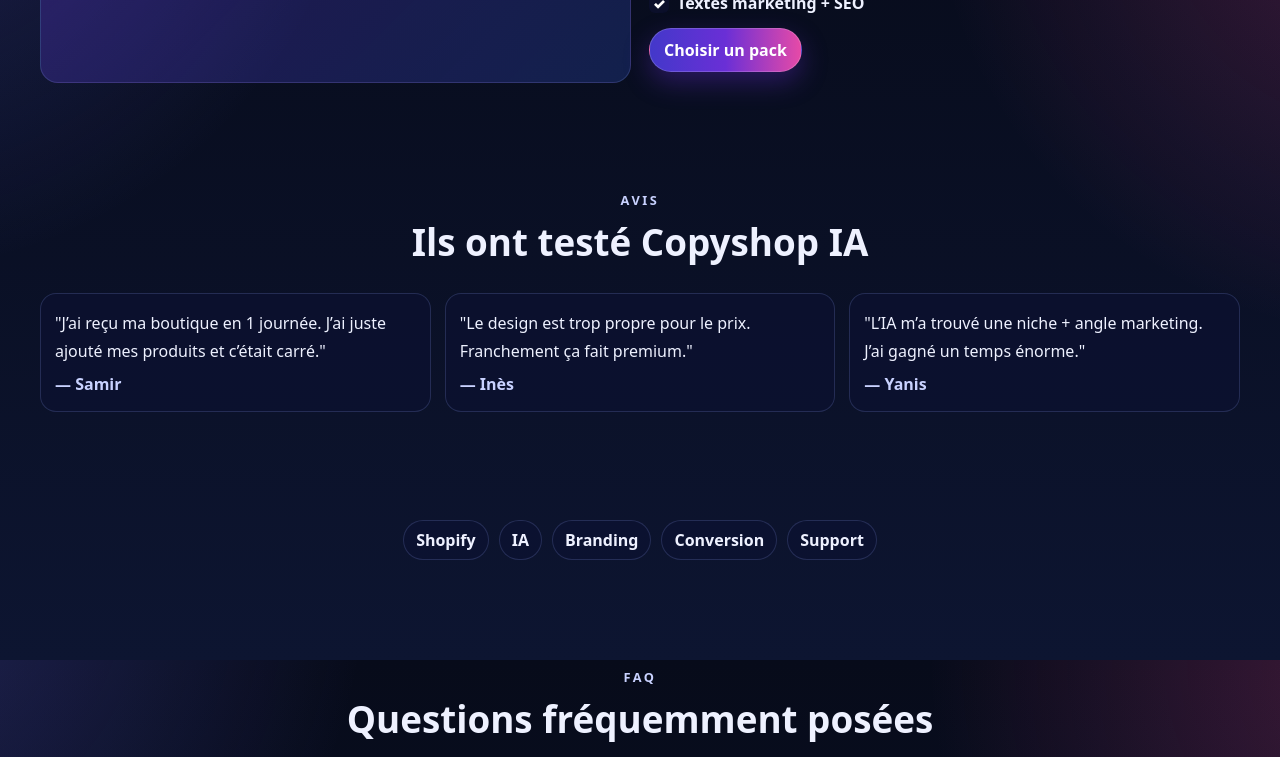
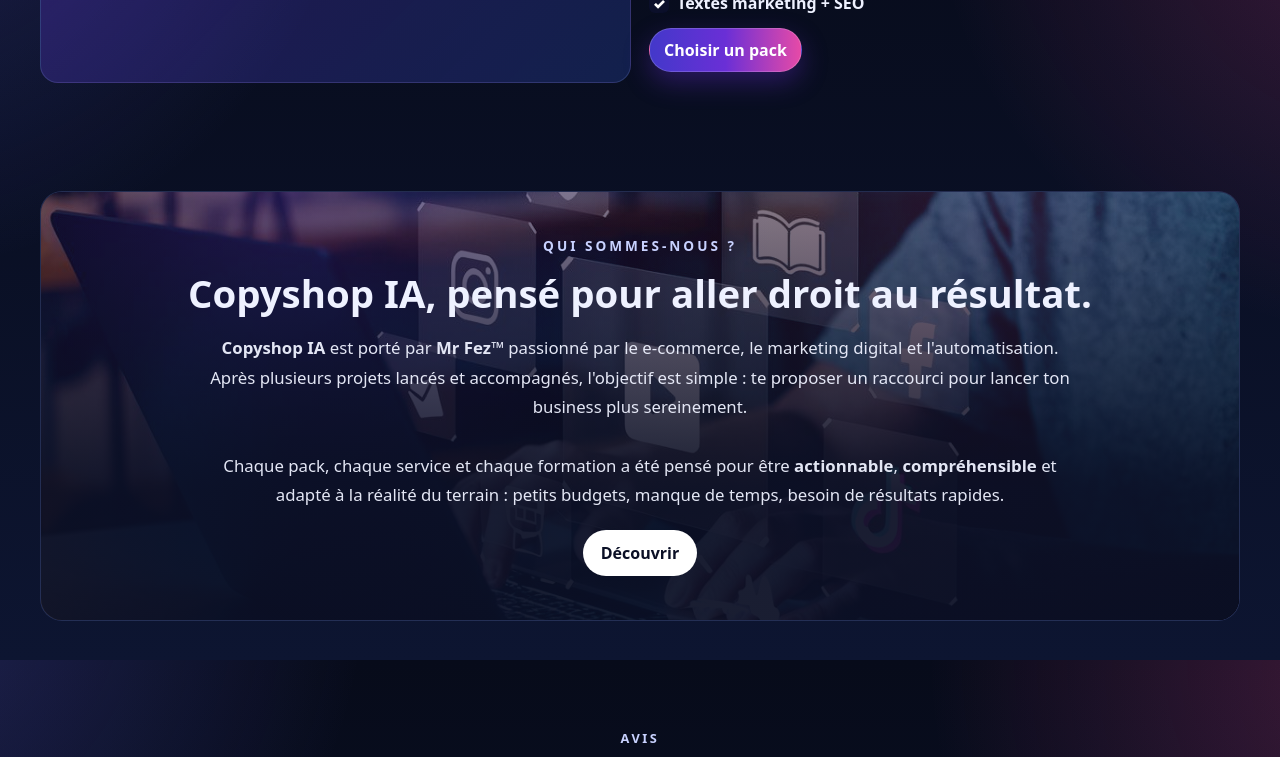
Before and after one commit to Mrfezz/copyshop-ia, a Next.js app: page / in a window 1280 px wide. Shown: the part 1740-2497 px from the top of the page. Built offline with nearby package versions, Linux system fonts and the light colour scheme.

Commit message:
Add About section on home + mobile read more

```diff
--- a/app/page.tsx
+++ b/app/page.tsx
@@ -133,6 +133,10 @@ export default function HomePage() {
       <VideoSection />
       <FeaturesScrolling />
       <FeaturedProduct />
+
+      {/* ✅ Bloc “Qui sommes-nous ?” (image en fond + texte dessus + mobile “voir plus”) */}
+      <AboutSection />
+
       <ReviewsSection />
       <MiniSlideshow />
       <HomeFAQ />
@@ -292,6 +296,63 @@ function FeaturedProduct() {
   );
 }
 
+function AboutSection() {
+  const [expanded, setExpanded] = useState(false);
+
+  return (
+    <section style={styles.section}>
+      <div style={styles.sectionInner}>
+        <div style={styles.aboutHero} className="aboutHero">
+          <img
+            src="/images/qui-sommes-nous.jpg"
+            alt="Qui sommes-nous Copyshop IA"
+            style={styles.aboutHeroImg}
+          />
+          <div style={styles.aboutHeroOverlay} />
+
+          <div style={styles.aboutHeroContent}>
+            <p style={styles.aboutKicker}>Qui sommes-nous ?</p>
+
+            <h2 style={styles.aboutTitle}>
+              Copyshop IA, pensé pour aller droit au résultat.
+            </h2>
+
+            <p
+              className={`aboutText ${expanded ? "expanded" : ""}`}
+              style={styles.aboutText}
+            >
+              <strong>Copyshop IA</strong> est porté par <strong>Mr Fez™</strong> passionné par le
+              e-commerce, le marketing digital et l'automatisation. Après plusieurs projets lancés
+              et accompagnés, l'objectif est simple : te proposer un raccourci pour lancer ton
+              business plus sereinement.
+              <br />
+              <br />
+              Chaque pack, chaque service et chaque formation a été pensé pour être{" "}
+              <strong>actionnable</strong>, <strong>compréhensible</strong> et adapté à la réalité
+              du terrain : petits budgets, manque de temps, besoin de résultats rapides.
+            </p>
+
+            {/* ✅ Mobile: Voir plus / Voir moins */}
+            <button
+              type="button"
+              className="aboutToggle"
+              onClick={() => setExpanded((v) => !v)}
+              style={styles.aboutToggleBtn}
+              aria-expanded={expanded}
+            >
+              {expanded ? "Voir moins" : "Voir plus"}
+            </button>
+
+            <a href="/qui-sommes-nous" style={styles.aboutBtn}>
+              Découvrir
+            </a>
+          </div>
+        </div>
+      </div>
+    </section>
+  );
+}
+
 function ReviewsSection() {
   return (
     <section style={styles.section}>
@@ -333,6 +394,8 @@ function MiniSlideshow() {
 
 function HomeFAQ() {
   const [open, setOpen] = useState<number | null>(0);
+
+  // ✅ IMPORTANT: tableau de refs (corrige l’erreur TS)
   const refs = useRef<(HTMLDivElement | null)[]>([]);
 
   return (
@@ -577,12 +640,7 @@ const styles: Record<string, React.CSSProperties> = {
   },
   sectionInner: { display: "grid", gap: 18 },
 
-  sectionHeader: {
-    display: "grid",
-    gap: 8,
-    textAlign: "center",
-    marginBottom: 8,
-  },
+  sectionHeader: { display: "grid", gap: 8, textAlign: "center", marginBottom: 8 },
   kicker: {
     fontSize: "0.8rem",
     color: COLORS.muted,
@@ -682,13 +740,7 @@ const styles: Record<string, React.CSSProperties> = {
     fontSize: "0.85rem",
   },
 
-  checkList: {
-    listStyle: "none",
-    padding: 0,
-    margin: "12px 0 0",
-    display: "grid",
-    gap: 8,
-  },
+  checkList: { listStyle: "none", padding: 0, margin: "12px 0 0", display: "grid", gap: 8 },
   checkItem: { display: "flex", gap: 8, alignItems: "center", fontWeight: 700 },
   check: {
     width: 20,
@@ -700,6 +752,93 @@ const styles: Record<string, React.CSSProperties> = {
     color: "white",
     fontSize: "0.9rem",
     fontWeight: 900,
+  },
+
+  // ✅ About
+  aboutHero: {
+    position: "relative",
+    borderRadius: 22,
+    overflow: "hidden",
+    minHeight: 380,
+    border: `1px solid ${COLORS.panelBorder}`,
+    background: "rgba(13, 18, 50, 0.45)",
+  },
+  aboutHeroImg: {
+    position: "absolute",
+    inset: 0,
+    width: "100%",
+    height: "100%",
+    objectFit: "cover",
+    // ✅ retouche “couleurs du site”
+    filter: "contrast(1.18) brightness(0.62) saturate(1.18)",
+    transform: "scale(1.02)",
+  },
+  aboutHeroOverlay: {
+    position: "absolute",
+    inset: 0,
+    background:
+      `linear-gradient(180deg, rgba(11,16,38,0.20) 0%, rgba(11,16,38,0.90) 70%),` +
+      `radial-gradient(900px circle at 20% 0%, rgba(106,47,214,0.35), transparent 55%),` +
+      `radial-gradient(900px circle at 80% 10%, rgba(230,74,167,0.22), transparent 55%)`,
+  },
+  aboutHeroContent: {
+    position: "relative",
+    zIndex: 2,
+    textAlign: "center",
+    padding: "44px 18px",
+    maxWidth: 950,
+    margin: "0 auto",
+    display: "grid",
+    gap: 12,
+  },
+  aboutKicker: {
+    fontSize: "0.85rem",
+    fontWeight: 900,
+    letterSpacing: "0.22em",
+    textTransform: "uppercase",
+    color: COLORS.muted,
+    margin: 0,
+  },
+  aboutTitle: {
+    fontSize: "clamp(1.8rem, 3vw, 2.6rem)",
+    fontWeight: 900,
+    margin: 0,
+  },
+  aboutText: {
+    fontSize: "1.05rem",
+    color: "rgba(238,241,255,0.95)",
+    lineHeight: 1.75,
+    margin: "2px auto 0",
+    maxWidth: 860,
+  },
+  aboutToggleBtn: {
+    display: "none", // ✅ affiché seulement sur mobile via CSS
+    alignItems: "center",
+    justifyContent: "center",
+    gap: 8,
+    padding: "10px 14px",
+    borderRadius: 999,
+    background: "rgba(255,255,255,0.10)",
+    border: `1px solid ${COLORS.panelBorder}`,
+    color: COLORS.text,
+    fontWeight: 900,
+    cursor: "pointer",
+    width: "fit-content",
+    justifySelf: "center",
+  },
+  aboutBtn: {
+    marginTop: 8,
+    display: "inline-flex",
+    alignItems: "center",
+    justifyContent: "center",
+    padding: "12px 18px",
+    borderRadius: 999,
+    background: "white",
+    color: "#0b1026",
+    fontWeight: 900,
+    textDecoration: "none",
+    width: "fit-content",
+    justifySelf: "center",
   },
 
   reviewsGrid: {
@@ -718,12 +857,7 @@ const styles: Record<string, React.CSSProperties> = {
   reviewText: { fontSize: "1rem", lineHeight: 1.7 },
   reviewName: { fontWeight: 900, color: COLORS.muted },
 
-  miniRow: {
-    display: "flex",
-    gap: 10,
-    flexWrap: "wrap",
-    justifyContent: "center",
-  },
+  miniRow: { display: "flex", gap: 10, flexWrap: "wrap", justifyContent: "center" },
   miniChip: {
     background: COLORS.panelSoft,
     border: `1px solid ${COLORS.panelBorder}`,
@@ -807,5 +941,20 @@ const responsiveCss = `
   @media (max-width: 820px) {
     .featuresGrid { grid-template-columns: 1fr !important; }
     .reviewsGrid { grid-template-columns: 1fr !important; }
+
+    /* ✅ About: éviter pavé sur mobile */
+    .aboutText {
+      display: -webkit-box;
+      -webkit-box-orient: vertical;
+      overflow: hidden;
+      -webkit-line-clamp: 6;
+    }
+    .aboutText.expanded {
+      -webkit-line-clamp: unset;
+      display: block;
+    }
+    .aboutToggle {
+      display: inline-flex !important;
+    }
   }
 `;
--- a/app/qui-sommes-nous/page.tsx
+++ b/app/qui-sommes-nous/page.tsx
@@ -77,7 +77,7 @@ export default function QuiSommesNousPage() {
           <article style={styles.card}>
             <h2 style={styles.cardTitle}>Qui est derrière Copyshop IA ?</h2>
             <p style={styles.cardText}>
-              Copyshop IA est porté par <strong>Mr Fez</strong>, passionné par
+              Copyshop IA est porté par <strong>Mr.Fez™</strong>, passionné par
               le e-commerce, le marketing digital et l&apos;automatisation.
               Après plusieurs projets lancés et accompagnés, l&apos;objectif est
               simple : te proposer un raccourci pour lancer ton business plus
```
Also changed, not shown: public/images/qui-sommes-nous.jpg (added).
